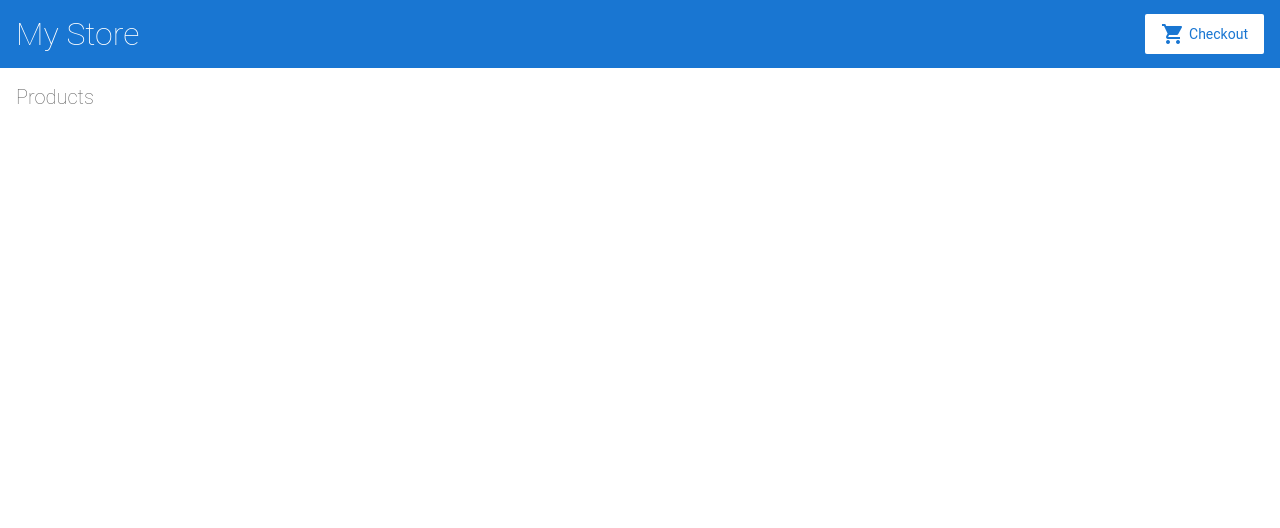
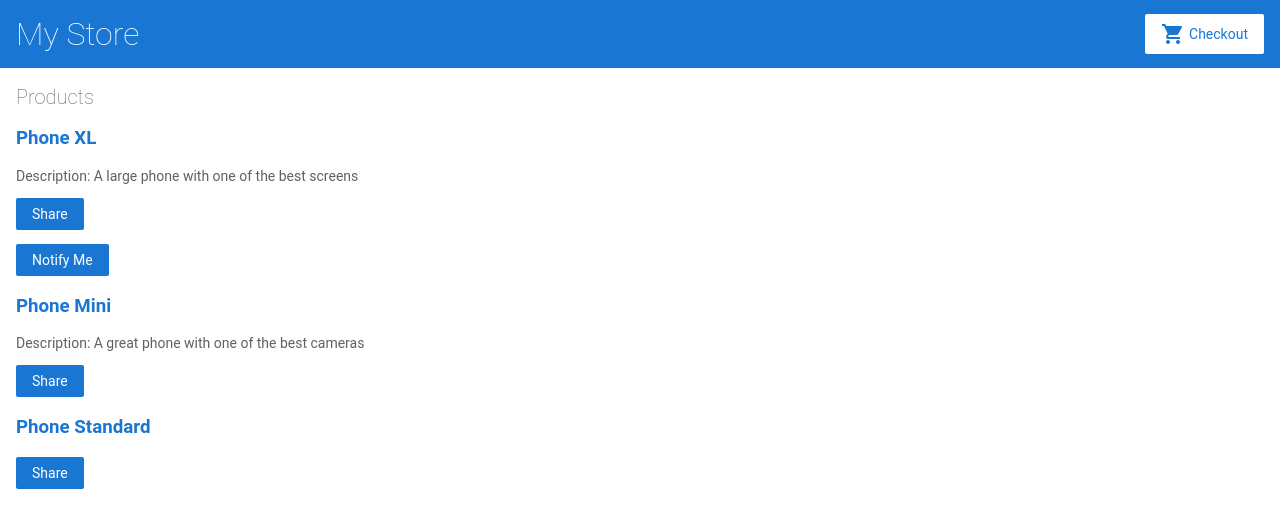
Before and after one commit to Eschild3/angular-tutorial, an Angular app: page / in a window 1280 px wide. Shown: the top 528 px of the page. Built offline with nearby package versions, Linux system fonts and the light colour scheme.

Commit message:
4 files modified, 4 added

```diff
--- a/angular.json
+++ b/angular.json
@@ -113,5 +113,8 @@
         }
       }
     }
+  },
+  "cli": {
+    "analytics": "cf52865a-a4c4-4615-a64e-0fb53b1818f2"
   }
 }
--- a/src/app/app.module.ts
+++ b/src/app/app.module.ts
@@ -6,6 +6,7 @@ import { ReactiveFormsModule } from '@angular/forms';
 import { AppComponent } from './app.component';
 import { TopBarComponent } from './top-bar/top-bar.component';
 import { ProductListComponent } from './product-list/product-list.component';
+import { ProductAlertsComponent } from './product-alerts/product-alerts.component';
 
 @NgModule({
   imports: [
@@ -18,7 +19,8 @@ import { ProductListComponent } from './product-list/product-list.component';
   declarations: [
     AppComponent,
     TopBarComponent,
-    ProductListComponent
+    ProductListComponent,
+    ProductAlertsComponent
   ],
   bootstrap: [
     AppComponent
--- /dev/null
+++ b/src/app/product-alerts/product-alerts.component.html
@@ -0,0 +1,3 @@
+<p *ngIf="product && product.price > 700">
+  <button type="button" (click)="notify.emit()">Notify Me</button>
+</p>
--- /dev/null
+++ b/src/app/product-alerts/product-alerts.component.ts
@@ -0,0 +1,18 @@
+import { Component, OnInit, Input, Output, EventEmitter } from '@angular/core';
+import { Product } from '../products';
+
+@Component({
+  selector: 'app-product-alerts',
+  templateUrl: './product-alerts.component.html',
+  styleUrls: ['./product-alerts.component.css']
+})
+export class ProductAlertsComponent implements OnInit {
+
+  @Input() product!: Product;
+  @Output() notify = new EventEmitter();
+  constructor() { }
+
+  ngOnInit(): void {
+  }
+
+}
--- a/src/app/product-list/product-list.component.html
+++ b/src/app/product-list/product-list.component.html
@@ -1,5 +1,18 @@
 <h2>Products</h2>
 
+<div *ngFor="let product of products">
+  <h3>
+    <a [title]="product.name + ' details'">
+      {{ product.name }}
+    </a>
+  </h3>
+
+  <p *ngIf="product.description">Description: {{ product.description }}</p>
+
+  <button type="button" (click)="share()">Share</button>
+
+  <app-product-alerts [product]="product" (click)="onNotify()"> </app-product-alerts>
+</div>
 
 <!--
 Copyright Google LLC. All Rights Reserved.
--- a/src/app/product-list/product-list.component.ts
+++ b/src/app/product-list/product-list.component.ts
@@ -13,6 +13,9 @@ export class ProductListComponent {
   share() {
     window.alert('The product has been shared!');
   }
+  onNotify() {
+    window.alert('You will be notified when the product goes on sale!')
+  }
 }
 
 
```
Also changed, not shown: src/app/product-alerts/product-alerts.component.css (added), 1 other file (tests, documents, lock files or other folders).
